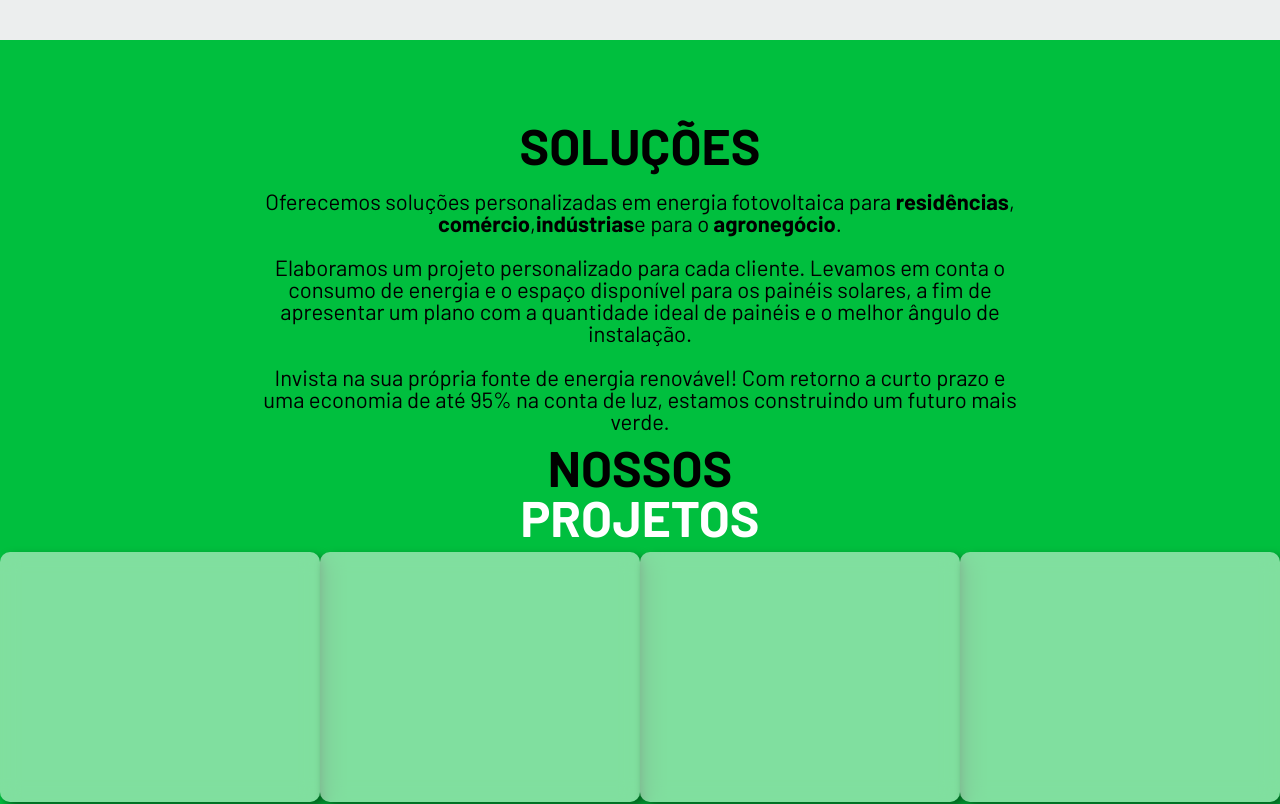
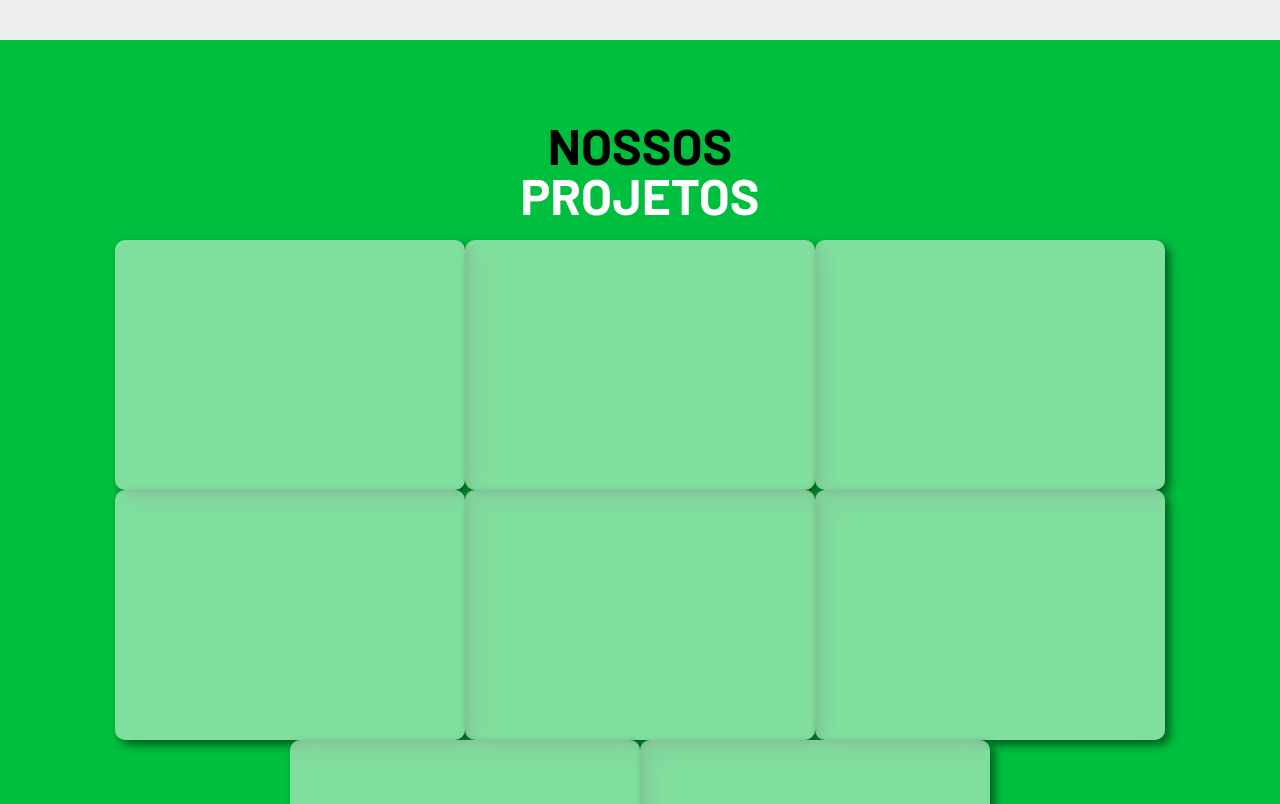
Before and after one commit to mmagalhaesjr/solar4.0, a React (Vite) app: page / in a window 1280 px wide. Shown: the part 4200-5004 px from the top of the page. Built offline with nearby package versions, Linux system fonts and the light colour scheme; a web font is replaced by a local one.

Commit message:
update projetos

```diff
--- a/src/componentes/NossosProjetos/NossosProjetos.jsx
+++ b/src/componentes/NossosProjetos/NossosProjetos.jsx
@@ -4,27 +4,10 @@ import { StyledNossosProjetos } from "./styled";
 export default function NossosProjetos() {
     return (
         <StyledNossosProjetos>
-            <div id="titulo">
-                <h1>SOLUÇÕES</h1>
-            </div>
-
-            <div id="container">
-                <div id="texto">
-                    <p>
-                        Oferecemos soluções personalizadas em energia fotovoltaica para <span>residências</span>, <span>comércio</span>,
-                        <span>indústrias</span>e para o <span>agronegócio</span>. <br></br><br></br>
-
-                        Elaboramos um projeto personalizado para cada cliente. Levamos em conta o consumo de
-                        energia e o espaço disponível para os painéis solares,
-                        a fim de apresentar um plano com a quantidade ideal de painéis e o melhor ângulo de instalação.<br></br><br></br>
-
-                        Invista na sua própria fonte de energia renovável!
-                        Com retorno a curto prazo e uma economia de até 95% na conta de luz, estamos construindo um futuro mais verde.
-                    </p>
-                </div>
 
 
-                <div id="titulo2">
+
+                <div id="titulo">
                     <h1>NOSSOS<h2>PROJETOS</h2></h1>
                 </div>
 
@@ -42,11 +25,23 @@ export default function NossosProjetos() {
                     <div className="projetos">
 
                     </div>
+                    <div className="projetos">
+
+                    </div>
+                    <div className="projetos">
+
+                    </div>
+                    <div className="projetos">
+
+                    </div>
+                    <div className="projetos">
+
+                    </div>
 
                 </div>
 
 
-            </div>
+
 
         </StyledNossosProjetos>
     )
--- a/src/componentes/NossosProjetos/styled.js
+++ b/src/componentes/NossosProjetos/styled.js
@@ -23,12 +23,7 @@ text-align: center;
   font-weight:700;
   margin-top: 80px;
 }
-#titulo2{
-  font-size: 50px;
-  font-weight:700;
-  margin-top: 10px;
-  margin-bottom: 10px;
-}
+
 h1{
   color:#000000 ;
 }
@@ -36,27 +31,13 @@ h2{
   color:#ffffff ;
 }
 
-
-#container{
+#projetos{
   margin-top: 20px;
   display: flex;
-  flex-direction: column;
-  justify-content: center;
-  align-items: center;
-}
+  justify-content:center;
+  width: 100%;
 
-#texto{
-  width: 60%;
-  font-size: 22px;
-}
-
-span{
-  font-weight: 700;
-}
-#projetos{
-  display: flex;
-  justify-content:space-evenly;
-  width: 100%;
+  flex-wrap: wrap;
 }
 .projetos{
   width: 350px;
```
